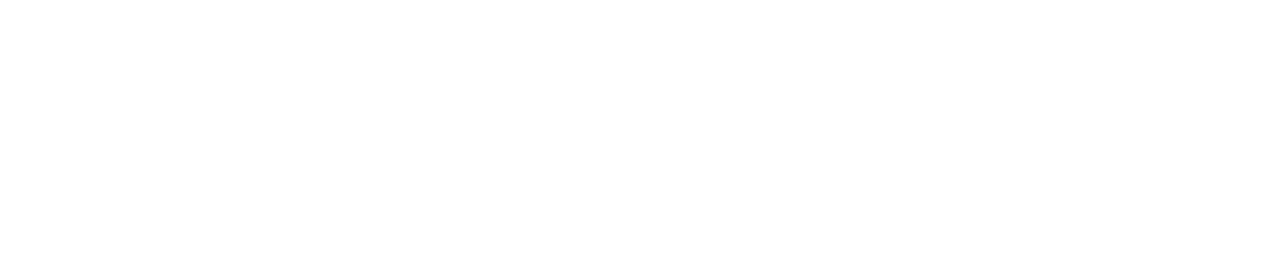
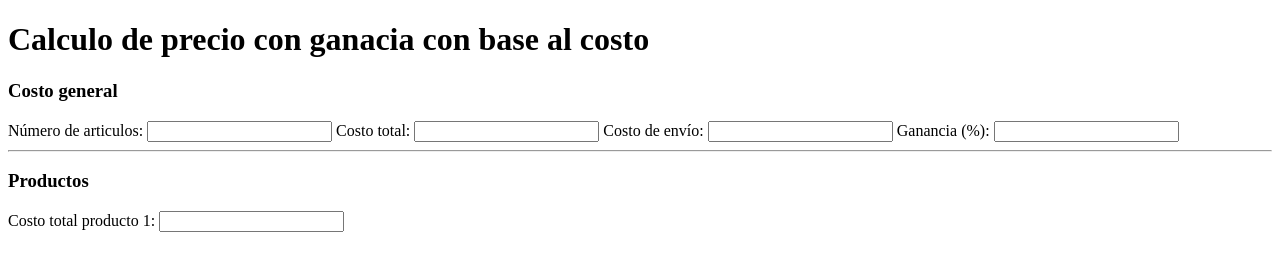
Before and after one commit to Ferreyra/costo, a plain HTML site: page index.html in a window 1280 px wide. Drawn offline with Linux system fonts and the light colour scheme.

Commit message:
Update index.html
Estructura básica

```diff
--- a/index.html
+++ b/index.html
@@ -1 +1,32 @@
-<html>
+<!DOCTYPE html>
+<html lang="es">
+<head>
+  <meta charset="UTF-8">
+  <meta http-equiv="X-UA-Compatible" content="IE=edge">
+  <meta name="viewport" content="width=device-width, initial-scale=1.0">
+  <title>Basta</title>
+  <!-- <link href="https://cdn.jsdelivr.net/npm/bootstrap@5.0.2/dist/css/bootstrap.min.css" rel="stylesheet" crossorigin="anonymous"> -->
+  <link rel="stylesheet" href="css/estilos.css">
+  </head>
+<header class="titulo">
+  <h1>Calculo de precio con ganacia con base al costo</h1>
+</header>
+<body>
+  <form class="formulario">
+    <h3>Costo general</h3>
+    <label for="numart">Número de articulos:</label>
+    <input type="number" id="numart" name="numart" min="1">
+    <label for="costo">Costo total:</label>
+    <input type="number" id="cost" name="costo" min="1">
+    <label for="envio">Costo de envío:</label>
+    <input type="number" id="envio" name="envio" min="0">
+    <label for="ganancia">Ganancia (%):</label>
+    <input type="number" id="ganancia" name="ganancia" min="1">
+    <hr>
+    <h3>Productos</h3>
+    <label for="prod1">Costo total producto 1:</label>
+    <input type="number" id="prod1" name="prod1" min="1">
+  </form>
+
+</body>
+</html>
```
